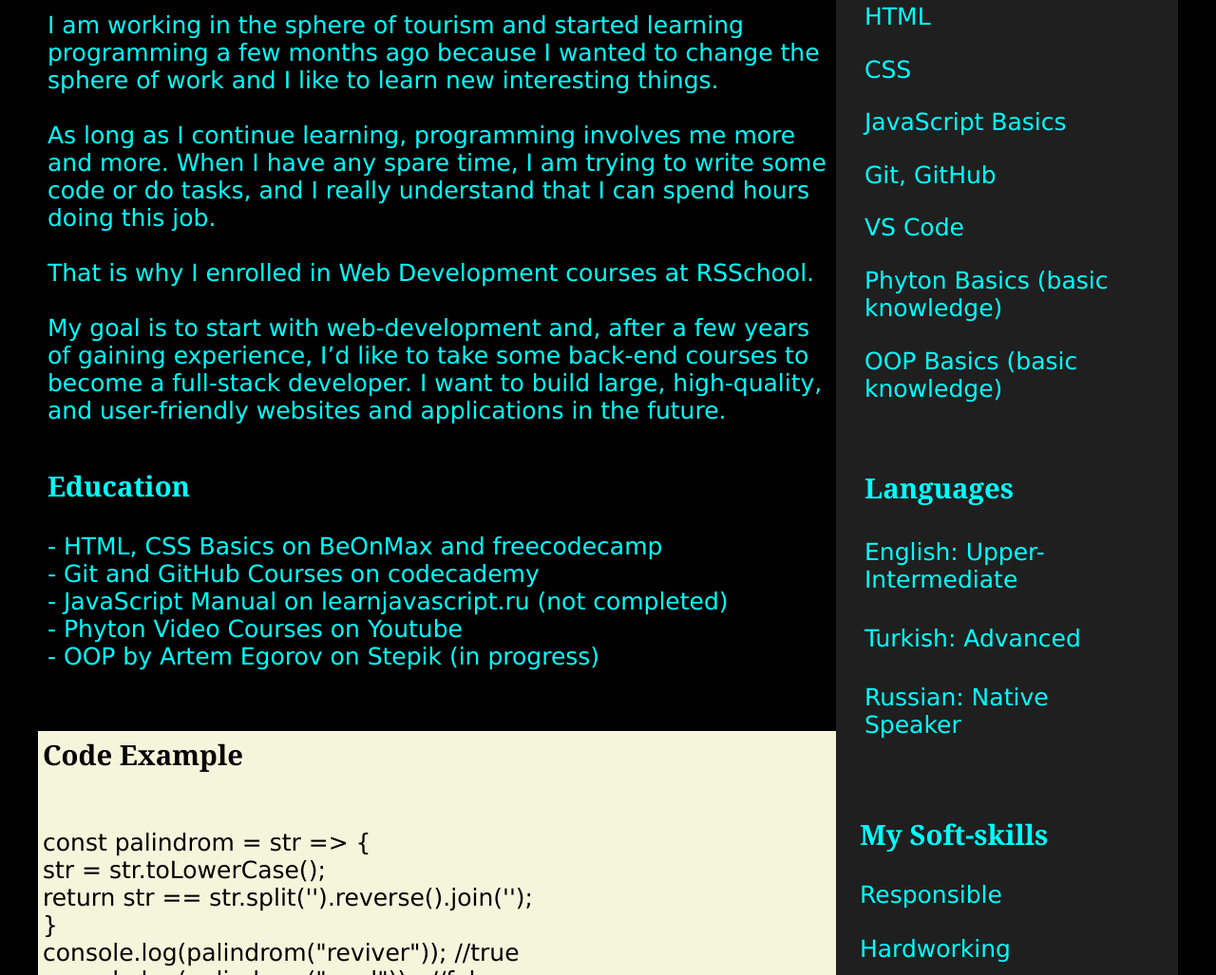
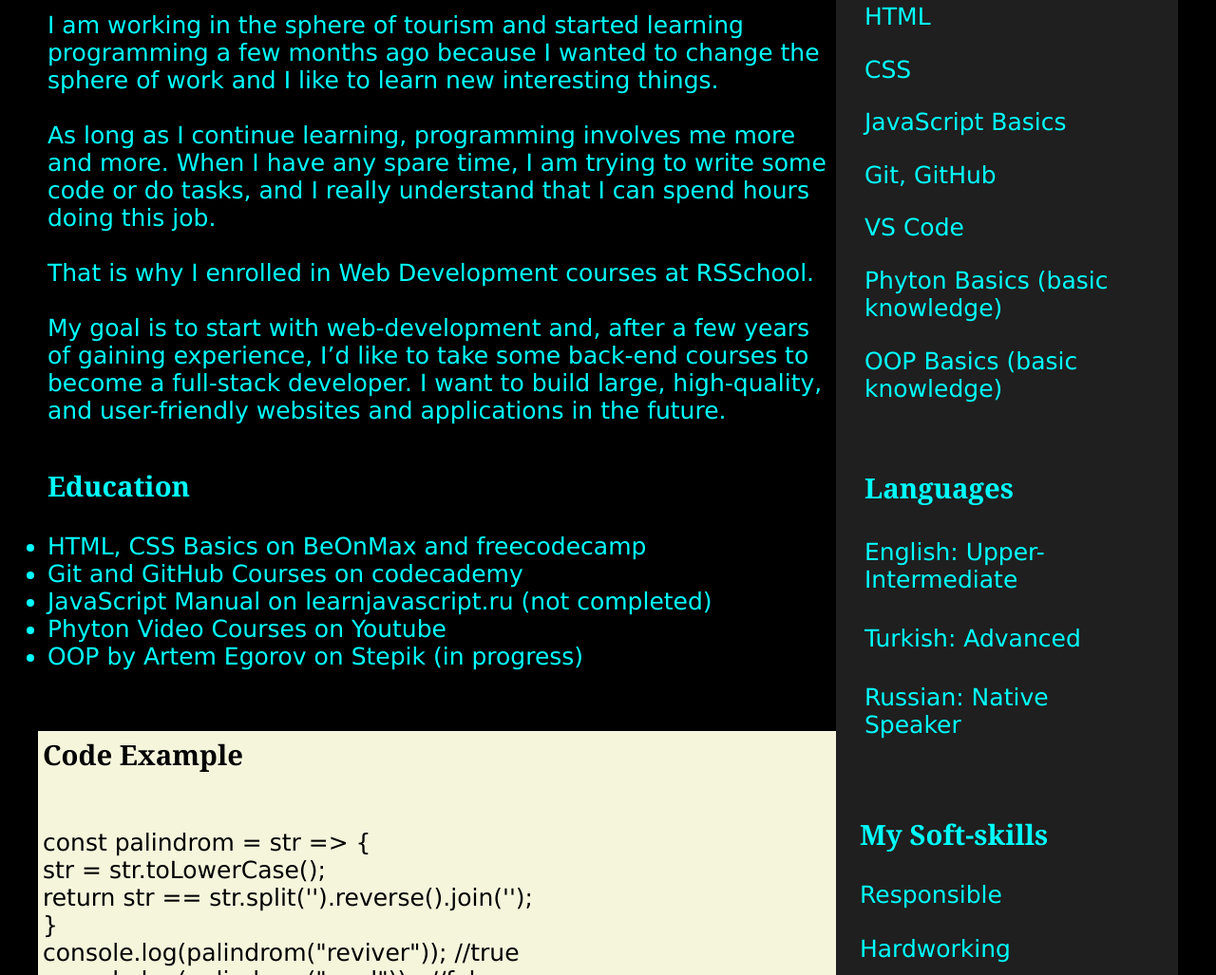
Before and after one commit to MartaKutash/rsschool-cv, a plain HTML site: page index.html in a window 1280 px wide. Shown: the part 397-1424 px from the top of the page at 95% size. Drawn offline with Linux system fonts and the light colour scheme.

Commit message:
feat: add changes to html

```diff
--- a/index.html
+++ b/index.html
@@ -15,7 +15,7 @@
 				<h1>Marta Kutash</h1>
 				<h2>Junior Frontend Developer</h2>
 			</div>
-
+			<nav>
 			<div class="contacts">
 				<div class="phone"><a href="#telnumber" class="gradient-button"><strong>Phone</strong></a></div>
 
@@ -23,6 +23,7 @@
 				<div class="git"><a href="#mygit" class="gradient-button"><strong>GitHub</strong></a></div>
 				<div class="location"><a href="#location" class="gradient-button"><strong>Location</strong></a></div>
 			</div>
+			</nav>
 		</header>
 		<hr>
 
@@ -55,11 +56,13 @@
 						<h3>Education</h3><br>
 					</div>
 					<div class="education-text">
-						<p> - HTML, CSS Basics on BeOnMax and freecodecamp</p>
-						<p> - Git and GitHub Courses on codecademy</p>
-						<p> - JavaScript Manual on learnjavascript.ru (not completed)</p>
-						<p> - Phyton Video Courses on Youtube</p>
-						<p> - OOP by Artem Egorov on Stepik (in progress)</p>
+						<ul>
+						<li> HTML, CSS Basics on BeOnMax and freecodecamp</li>
+						<li> Git and GitHub Courses on codecademy</li>
+						<li> JavaScript Manual on learnjavascript.ru (not completed)</li>
+						<li> Phyton Video Courses on Youtube</li>
+						<li> OOP by Artem Egorov on Stepik (in progress)</li>
+						</ul>
 					</div>
 					<br>
 
```
